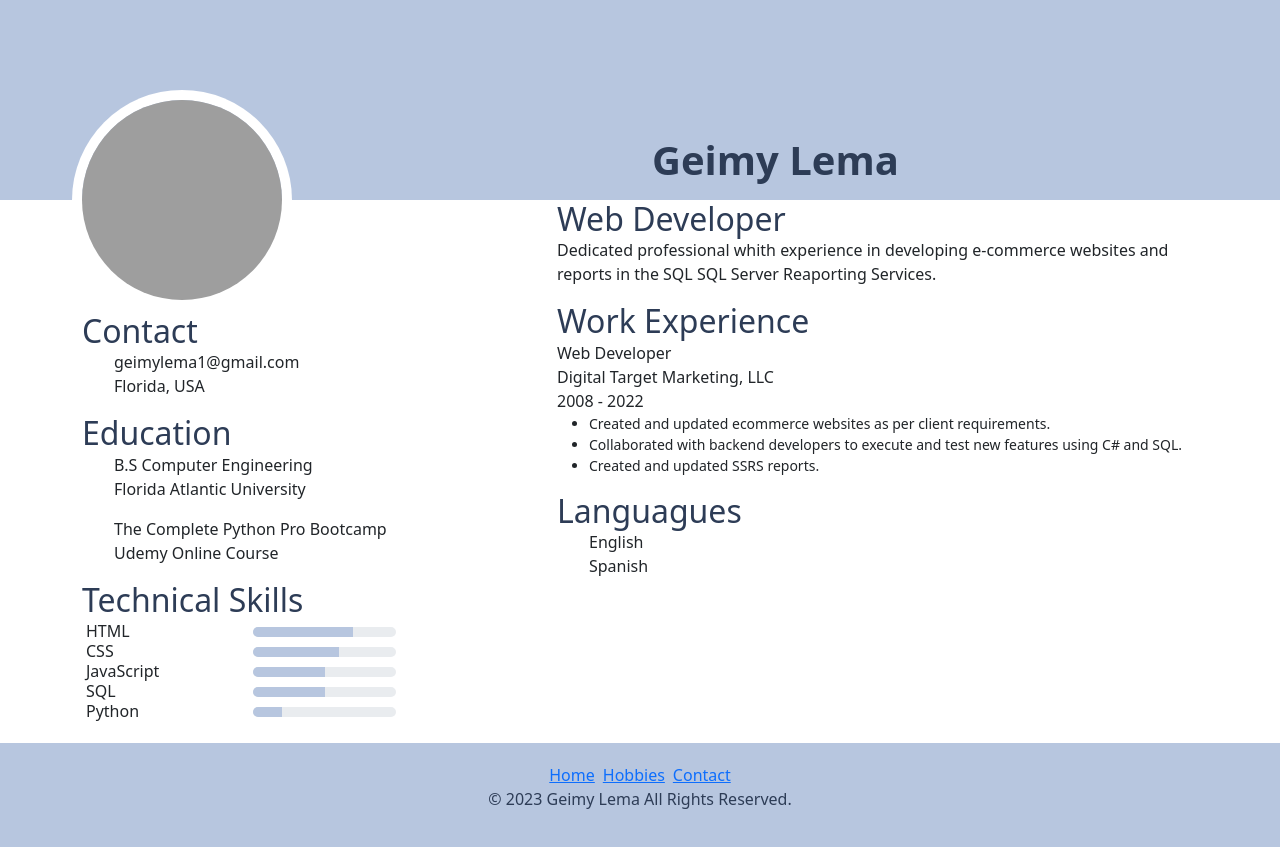
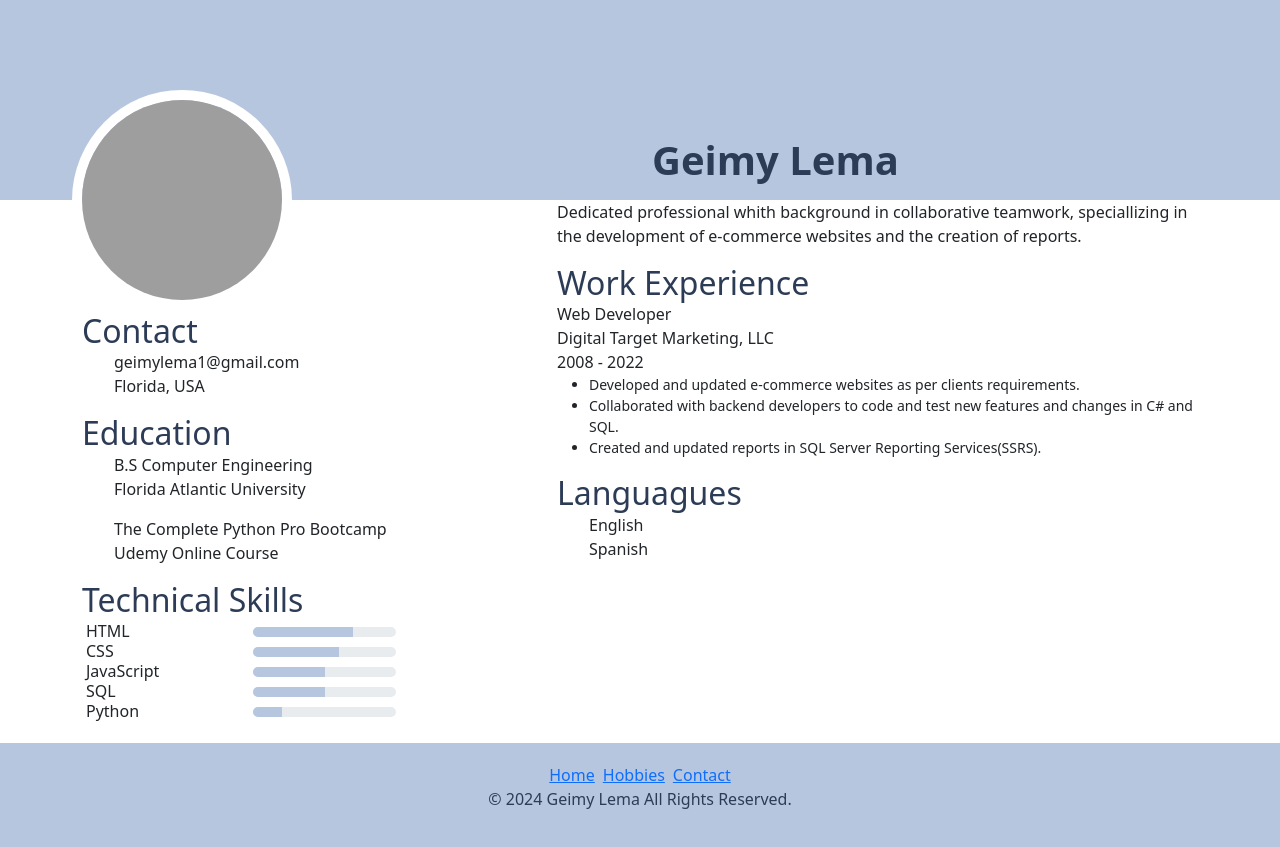
Before and after one commit to GeimyLema/Resume, a plain HTML site: page index.html in a window 1280 px wide. Drawn offline with nearby package versions, Linux system fonts and the light colour scheme; grey boxes are pictures that could not be loaded.

Commit message:
Update index.html

```diff
--- a/index.html
+++ b/index.html
@@ -123,10 +123,9 @@
                   </div>
                   <!-- Right Column -->
                   <div class="col-sm-12 col-md-7">
-                    <h2 class="mb-0">Web Developer</h2>
+                    <h2 class="mb-0"></h2>
                     <p>
-                        Dedicated professional whith experience in developing e-commerce websites and reports in the SQL
-                        SQL Server Reaporting Services.
+                        Dedicated professional whith background in collaborative teamwork, speciallizing in the development of e-commerce websites and the creation of reports.
                     </p>
                     <!-- Work Experience -->
                      <div id="experience" >
@@ -144,13 +143,13 @@
                           </ul>
                           <ul class="small">
                                 <li >
-                                    Created and updated ecommerce websites as per client requirements.
+                                    Developed and updated e-commerce websites as per clients requirements.
                                 </li>
                                 <li >
-                                    Collaborated with backend developers to execute and test new features using C# and SQL.
+                                    Collaborated with backend developers to code and test new features and changes in C# and SQL.
                                 </li>
                                 <li >
-                                    Created and updated SSRS reports.
+                                    Created and updated reports in SQL Server Reporting Services(SSRS).
                                 </li>
                             </ul>
                       </div>
@@ -178,7 +177,7 @@
                     <li class="d-flex me-2"><a href="./public/hobbies.html" alt="My Hobbies">Hobbies</a></li>
                     <li class="d-flex" ><a href="./public/contact.html" alt="Contact Information">Contact</a></li>
                 </ul>
-                <p>© 2023 Geimy Lema All Rights Reserved.</p>
+                <p>© 2024 Geimy Lema All Rights Reserved.</p>
 
             </div>
         </section>
```
